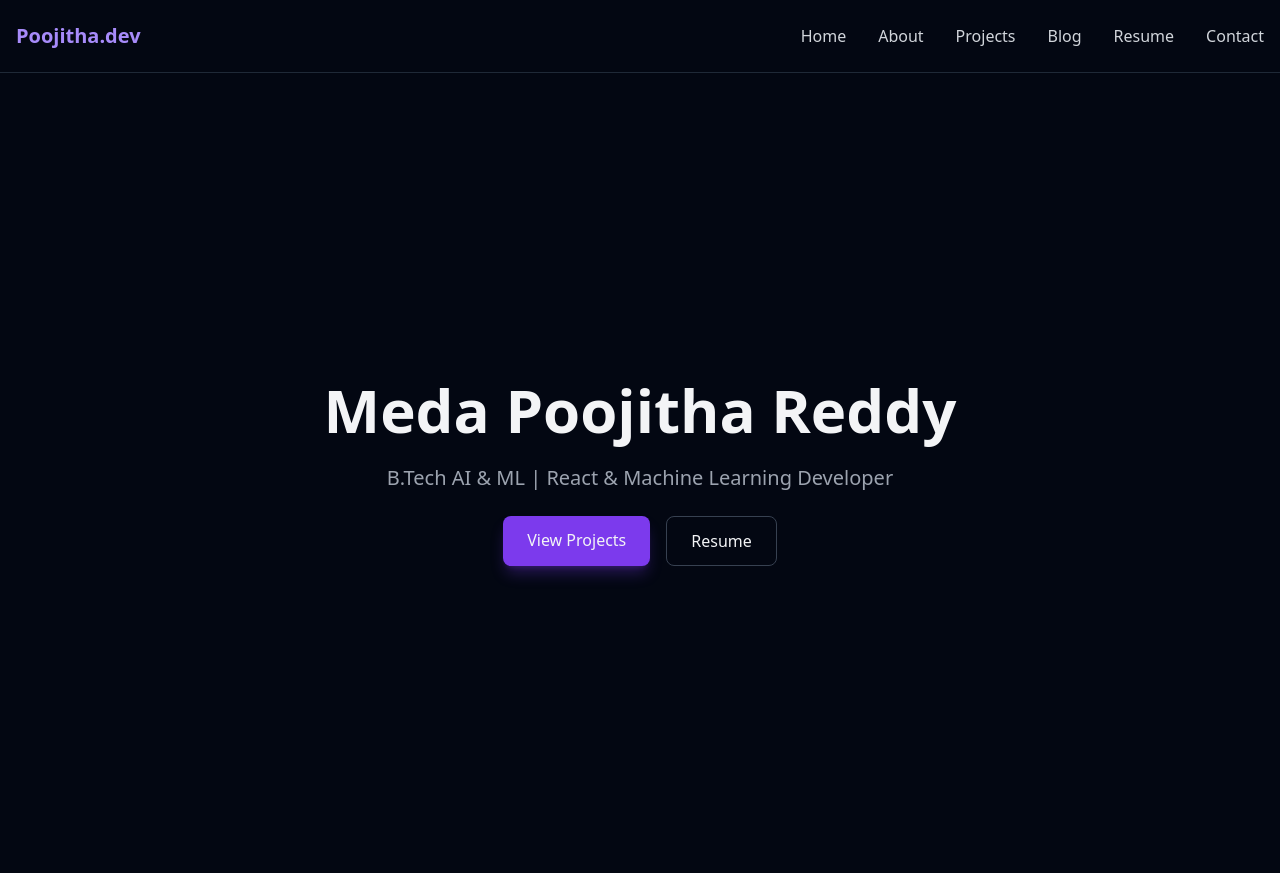
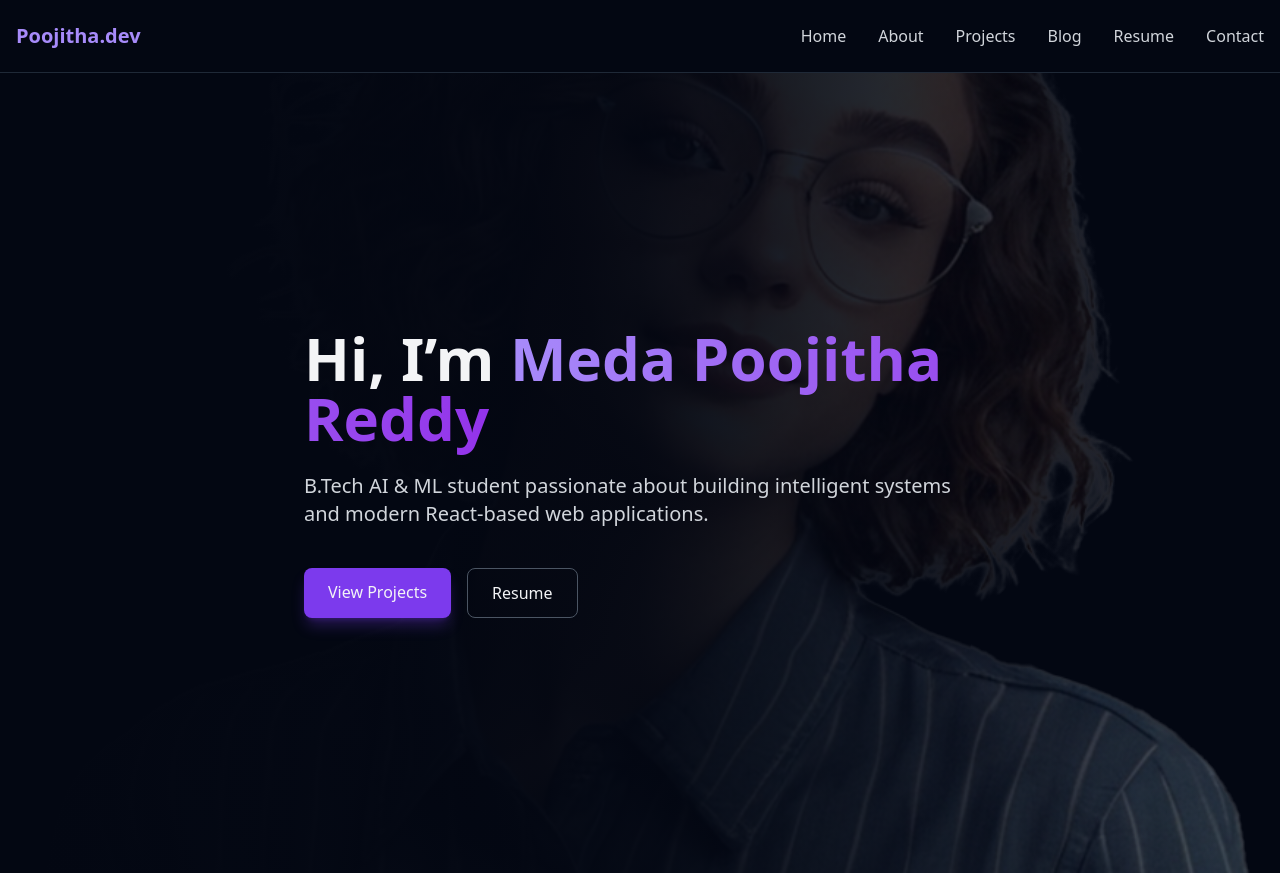
Before and after one commit to medapoojitha/portfolio-poojitha, a React (Vite) app: page / in a window 1280 px wide. Built offline with nearby package versions, Linux system fonts and the light colour scheme.

Commit message:
Update hero section with background image and overlay

```diff
--- a/src/pages/Home.jsx
+++ b/src/pages/Home.jsx
@@ -1,38 +1,58 @@
+import heroImg from "../assets/pro-pic.png";
 import { motion } from "framer-motion";
 
 export default function Home() {
   return (
-    <section className="min-h-screen flex items-center justify-center bg-gray-950 px-6">
-      <div className="max-w-3xl text-center space-y-6">
-        <motion.h1
-          initial={{ opacity: 0, y: 40 }}
+    <section className="relative min-h-screen flex items-center overflow-hidden">
+
+      {/* Background Image */}
+      <img
+        src={heroImg}
+        alt="Hero background"
+        className="absolute inset-0 w-full h-full object-cover object-right opacity-30"
+      />
+
+      {/* Dark Overlay */}
+      <div className="absolute inset-0 bg-gradient-to-r from-gray-950 via-gray-950/90 to-transparent"></div>
+
+      {/* Content */}
+      <div className="relative z-10 max-w-6xl mx-auto px-4 md:px-6">
+        <motion.div
+          initial={{ opacity: 0, y: 30 }}
           animate={{ opacity: 1, y: 0 }}
           transition={{ duration: 0.8 }}
-          className="text-4xl md:text-6xl font-extrabold"
+          className="max-w-2xl space-y-6"
         >
+          <h1 className="text-4xl md:text-6xl font-extrabold leading-tight">
+            Hi, I’m{" "}
+            <span className="bg-gradient-to-r from-violet-400 to-purple-600 bg-clip-text text-transparent">
               Meda Poojitha Reddy
-        </motion.h1>
+            </span>
+          </h1>
 
-        <p className="text-lg md:text-xl text-gray-400">
-          B.Tech AI & ML | React & Machine Learning Developer
+          <p className="text-gray-300 text-lg md:text-xl">
+            B.Tech AI & ML student passionate about building intelligent systems
+            and modern React-based web applications.
           </p>
 
-        <div className="flex flex-col sm:flex-row gap-4 justify-center">
+          <div className="flex gap-4 pt-4">
             <a
               href="/projects"
-            className="px-6 py-3 bg-violet-600 rounded-lg
-shadow-lg shadow-violet-600/30 hover:scale-105 transition"
+              className="px-6 py-3 bg-violet-600 rounded-lg font-medium
+              hover:bg-violet-500 transition shadow-lg shadow-violet-600/30"
             >
               View Projects
             </a>
+
             <a
               href="/resume"
-            className="px-6 py-3 border border-gray-700 rounded-lg
-hover:border-violet-500 hover:text-violet-400 transition"
+              className="px-6 py-3 border border-gray-600 rounded-lg
+              hover:border-violet-400 hover:text-violet-400 transition"
             >
               Resume
             </a>
           </div>
+        </motion.div>
       </div>
     </section>
   );
```
Also changed, not shown: src/assets/image.png (added), src/assets/pro-pic.png (added). Lines whose indentation alone changed are shown as unchanged.
